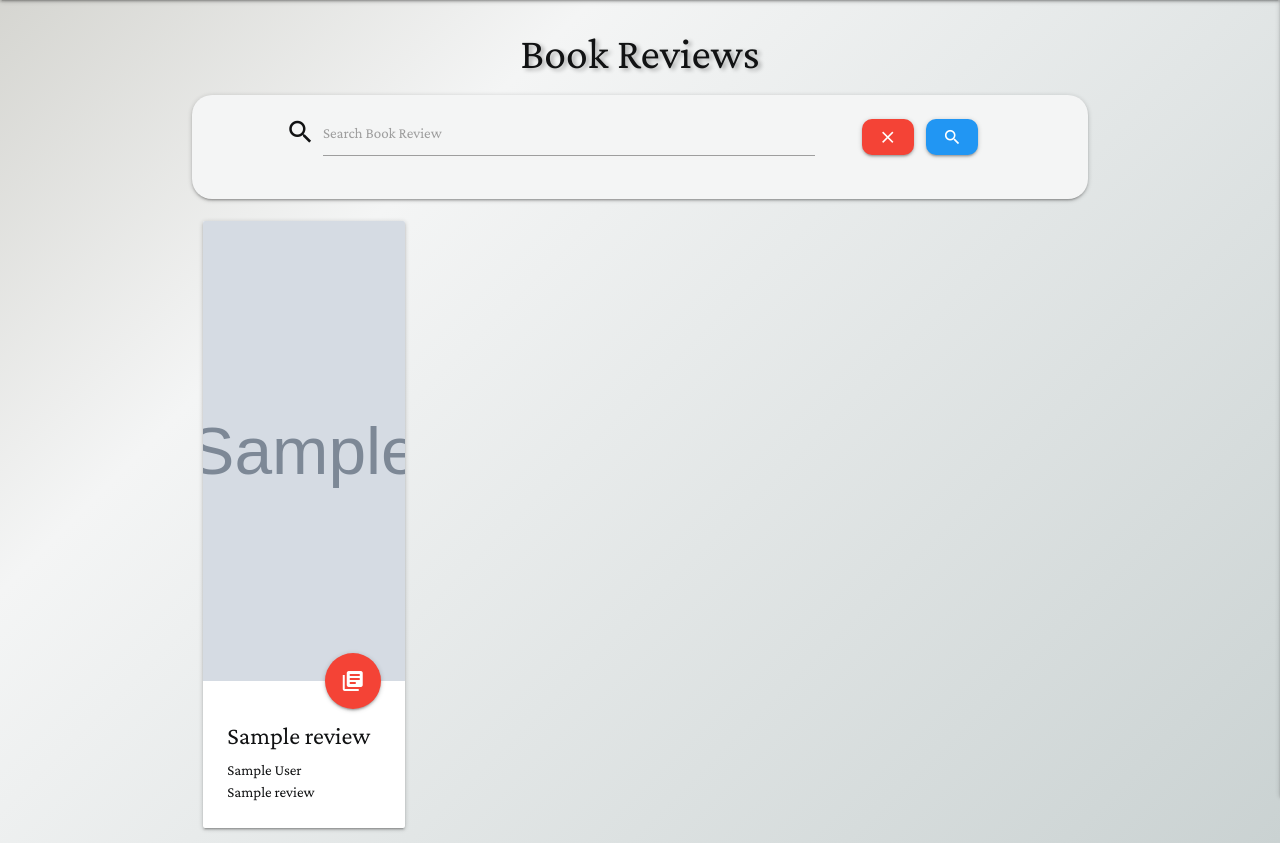
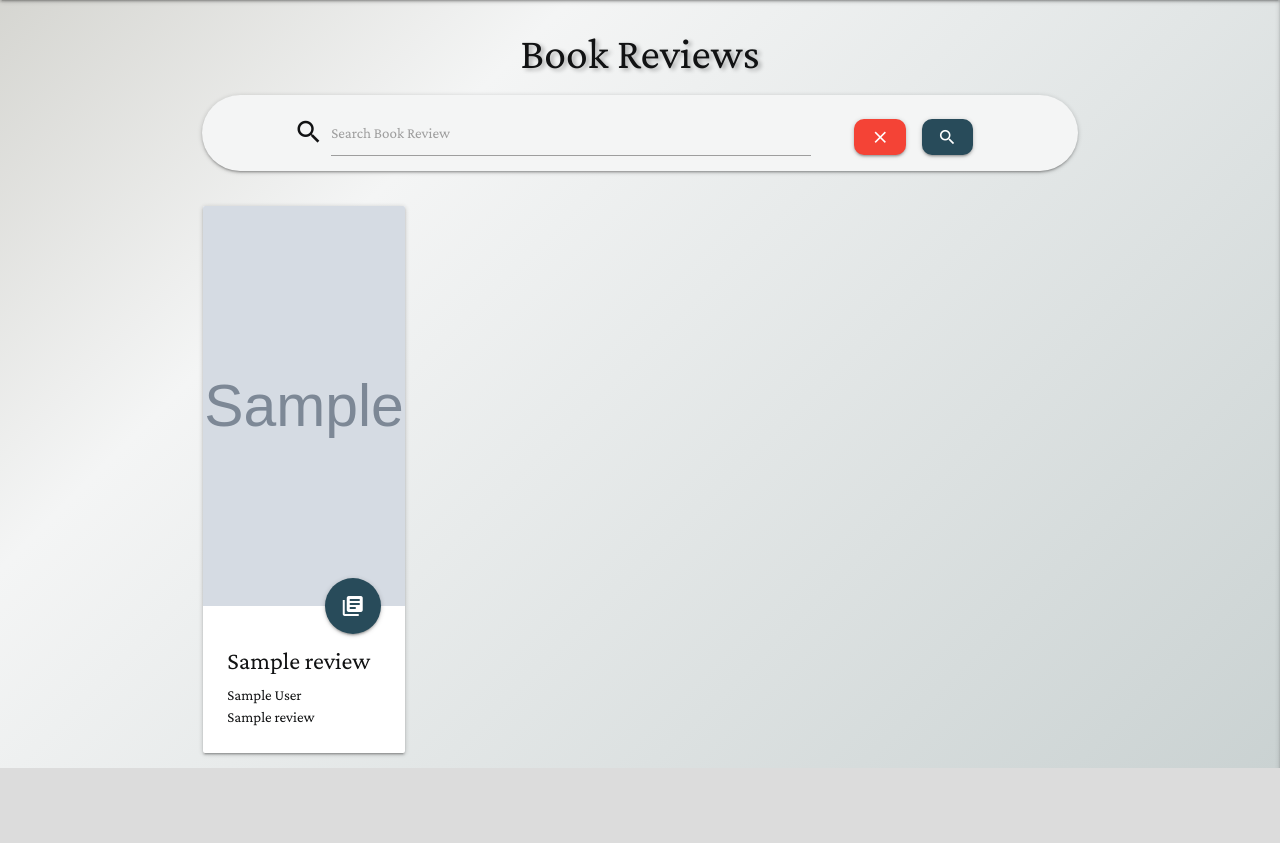
Before and after one commit to NicolaLampis/read-district, a Flask app: page / in a window 1280 px wide. Shown: the part 64-907 px from the top of the page. After the commit the page ends 832 px from the top, so only its background shows below. Run offline with Flask 2, Linux system fonts and the light colour scheme; grey boxes marked "Sample" are stand-in pictures; a database or web service that is not in the repository returns one stand-in record (values such as "Sample title"); some libraries are stand-ins or nearby versions.

Commit message:
Style books.html, cards with same height, floating buttons edit/delete, wave button animation

```diff
--- a/static/css/style.css
+++ b/static/css/style.css
@@ -15,7 +15,7 @@ body {
     background-repeat: no-repeat;
     background-size: cover;
 
-    height: 460px;
+    height: 400px;
 }
 
 /* -- Navbar -- */
@@ -34,7 +34,6 @@ a.brand-logo {
     text-transform: uppercase;
 }
 
-
 /* -- VVVVV -- */
 .card-panel {
     background-color: rgba(244,245,245,1);
@@ -44,11 +43,12 @@ a.brand-logo {
     text-shadow: 3px 2px 4px rgba(0, 0, 0, 0.3);
 }
 
+
+/* -- Flash messages -- */
 .flash-message {
     color: white;
     font-weight: 600;
     width: calc(100% - 30px);
-    height: 50px;
     background-color: rgb(40, 75, 90);
 }
 
@@ -56,17 +56,33 @@ a.brand-logo {
     line-height: 1.5;
 }
 
+/* -- Buttons -- */
 .btn-theme {
     border-radius: 10px;
 }
 
+.btn-primary-color {
+    background-color: rgb(40, 75, 90);
+}
+
+.btn-action-options {
+    top: 300px;
+}
+
+.btn-action-optionso {
+    top: 230px;
+}
+
+/* -- Search-bar -- */
 #search-bar {
-    border-radius: 20px;
+    border-radius: 38px;
     padding: 0px;
+    height: 76px;
+    margin: 0px 10px;
 }
 
 #clear-search-button {
-    margin-right: 10px;
+    margin-right: 1vw;
 }
 
 /* -- media queries -- */
--- a/static/js/script.js
+++ b/static/js/script.js
@@ -4,4 +4,11 @@ $(document).ready(function(){
     $('textarea#text_review').characterCounter();
 
     $('.materialboxed').materialbox();
+
+    $('.my-action-btn').floatingActionButton({
+        hoverEnabled: false,
+        direction: 'top',
+        isOpen: true
+    });
+
 });
--- a/templates/base.html
+++ b/templates/base.html
@@ -58,7 +58,7 @@
         {% with messages = get_flashed_messages() %}
             {% if messages %}
                 {% for message in messages %}
-                    <div class="row flash-message">
+                    <div class="row valign-wrapper flash-message">
                         <h4 class="center-align">{{ message }}</h4>
                     </div>
                 {% endfor %}
--- a/templates/books.html
+++ b/templates/books.html
@@ -1,7 +1,7 @@
 {% extends "base.html" %}
 {% block content %}
     <h3 class="center-align text-shadow">Book Reviews</h3>
-
+    <!--  Search bar  -->
     <div class="row card-panel" id="search-bar">
         <form action="{{ url_for('search') }}" method="post" class="col s12 l10 offset-l1">
             <div class="row valign-wrapper center-align">
@@ -9,12 +9,10 @@
                     <i class="material-icons prefix">search</i>
                     <input type="text" name="query" id="query" minlength="3" class="validate" required>
                     <label for="query">Search Book Review</label>
-
-
                 </div>
                 <div class="col s6 m4 l3">
                     <a href="{{ url_for('get_books') }}" class="btn btn-theme red waves-effect waves-light" id="clear-search-button"><i class="material-icons">close</i></a>
-                    <button type="submit" class="blue btn btn-theme waves-effect waves-light">
+                    <button type="submit" class="btn btn-theme btn-primary-color waves-effect waves-light">
                         <i class="material-icons">search</i>
                     </button>
                 </div>
@@ -22,23 +20,27 @@
         </form>
     </div>
 
-    <div class="row">
+    <div class="row equal-height">
         {% for review in reviews %}
-        <div class="col s12 m6 l4 xl3">
-            <div class="card">
+        <div class="col s12 m6 l4 xl3 equal-height-col">
+            <div class="card card-height">
                 <div class="card-image" id="book-cover-img">
                     <img src="{{ review.cover_img }}" alt="Reviewed book cover image">
-                    <a href="{{ url_for('book_page', review_id=review._id) }}" class="btn-floating btn-large halfway-fab red"><i class="material-icons">library_books</i></a>
+                    <a href="{{ url_for('book_page', review_id=review._id) }}" class="btn-floating btn-large halfway-fab waves-effect waves-light btn-primary-color"><i class="material-icons">library_books</i></a>
+        {% if session.user|lower == review.created_by|lower %}
+        <a href="{{ url_for('edit_review', review_id=review._id) }}" class="btn-floating btn-large halfway-fab waves-effect waves-light amber darken-3 btn-action-optionso"><i class="material-icons">edit</i></a>
+        <a href="{{ url_for('delete_review', review_id=review._id) }}" class="btn-floating btn-large halfway-fab waves-effect waves-light deep-orange darken-3 btn-action-options"><i class="material-icons">delete_forever</i></a>
+        {% endif %}
                 </div>
                 <div class="card-content">
-                    <h5>{{ review.title }}</h5>
-                    <p>{{ review.author }}</p>
-                    <p>{{ review.genre_name }}</p>
-                    {% if session.user|lower == review.created_by|lower %}
-                        <a href="{{ url_for('edit_review', review_id=review._id) }}" class="btn-small btn-theme blue">Edit</a>
-                        <a href="{{ url_for('delete_review', review_id=review._id) }}" class="btn-small btn-theme red">Delete</a>
-                    {% endif %}
+                    <h5 class="truncate">{{ review.title }}</h5>
+                    <p class="truncate">{{ review.author }}</p>
+                    <p class="truncate">{{ review.genre_name }}</p>
                 </div>
+
+
+
+
             </div>
         </div>
         {% endfor %}
```
